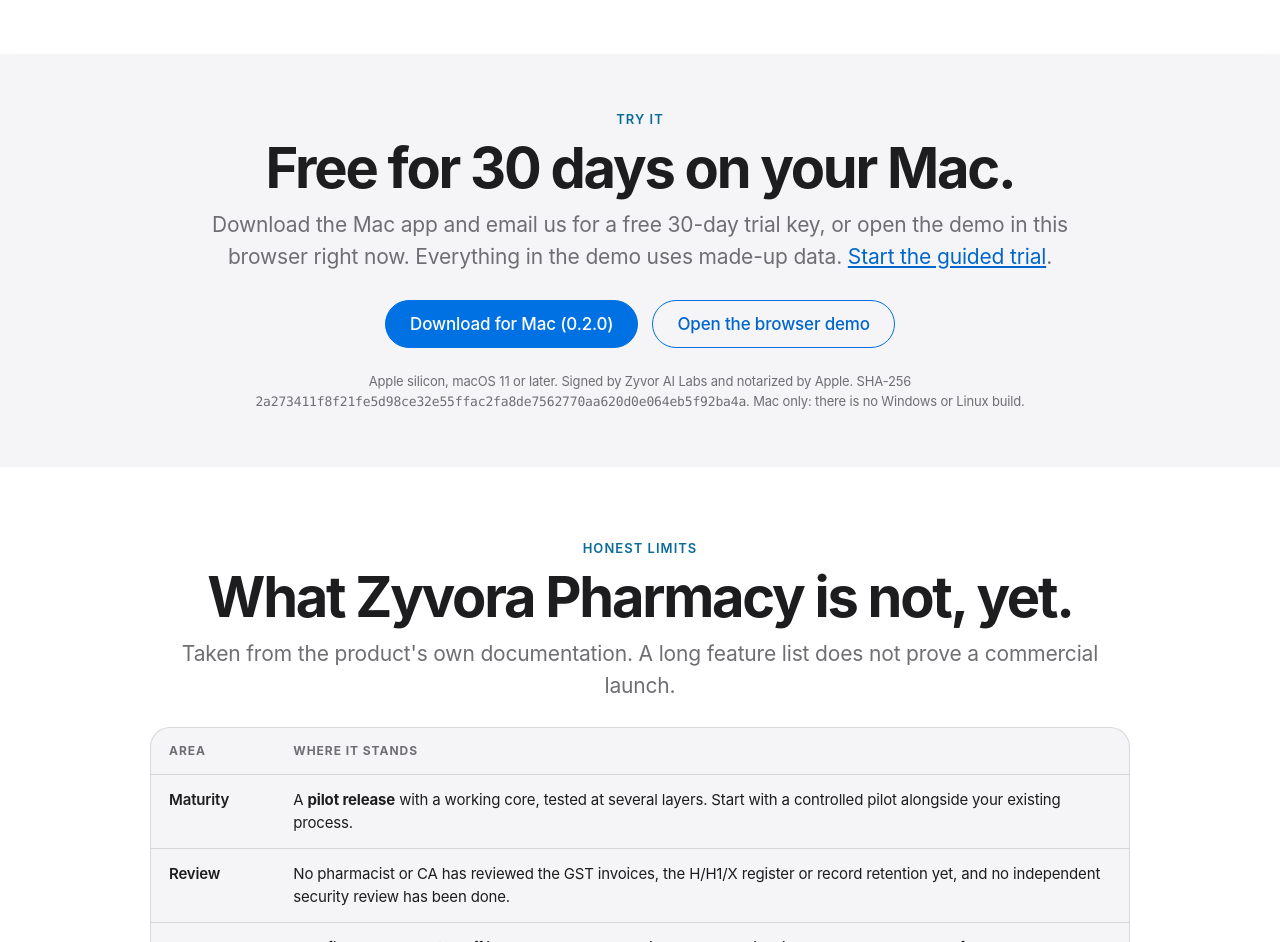
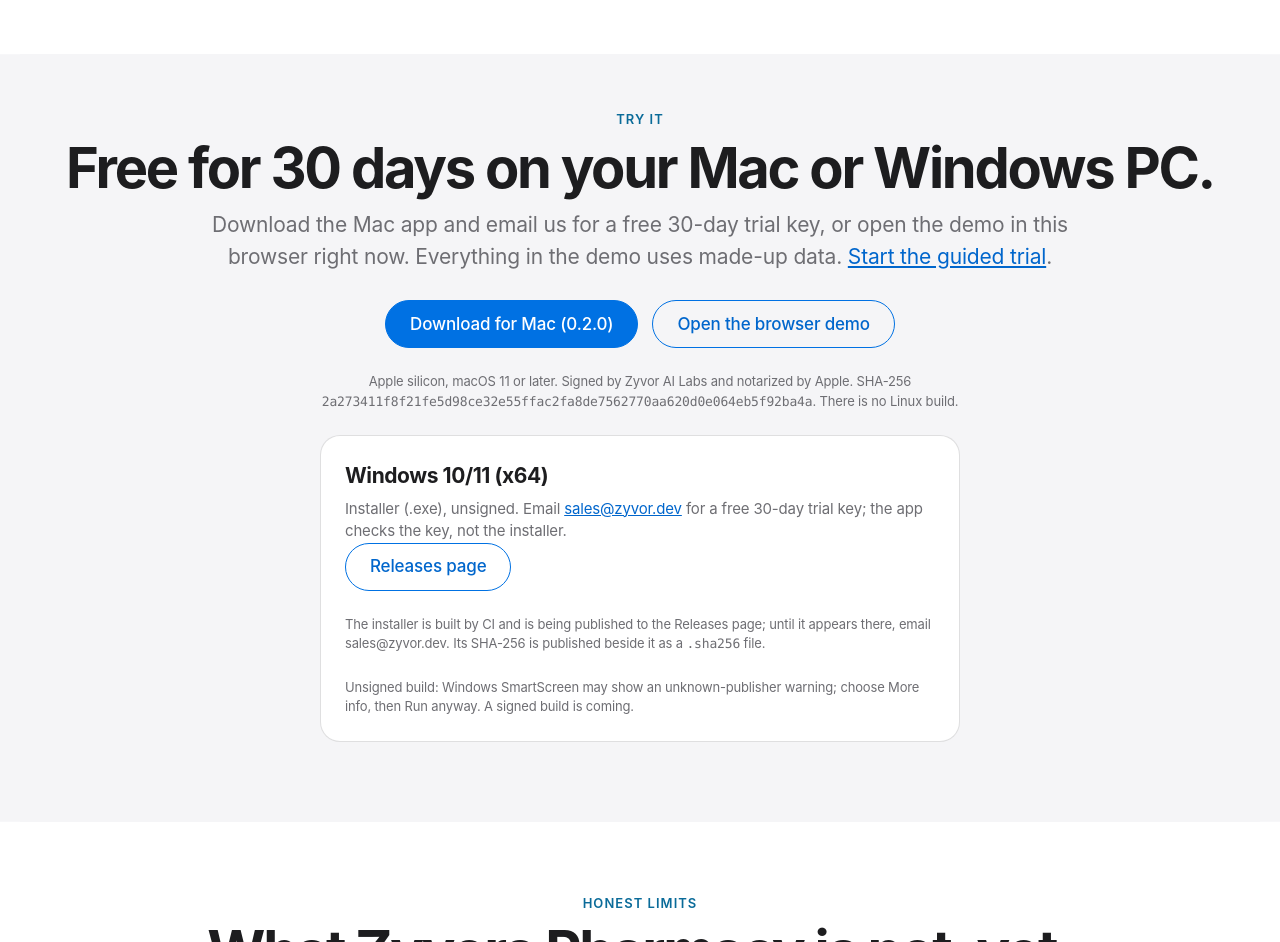
Before and after one commit to zyvorai/zyvor-pharma-site, a plain HTML site: page index.html in a window 1280 px wide. Shown: the part 5960-6902 px from the top of the page. Drawn offline with Linux system fonts and the light colour scheme.

Commit message:
Site: Windows download card, unsigned note, FAQ and JSON-LD
Co-Authored-By: Claude Sonnet 5.5 <noreply@anthropic.com>

```diff
--- a/index.html
+++ b/index.html
@@ -11,7 +11,7 @@
 <meta name="keywords" content="pharmacy software India, pharmacy billing, GST pharmacy, medical store software, Schedule H1 register, batch and expiry, UPI QR, pharmacy inventory, chain pharmacy, Tally export, GSTR-1, e-way bill">
 <meta property="og:image" content="https://zyvorai.github.io/zyvor-pharma-site/assets/og.png"><meta property="og:image:width" content="1200"><meta property="og:image:height" content="630"><meta property="og:image:alt" content="Zyvora Pharmacy: the pharmacy counter, done right">
 <meta name="twitter:card" content="summary_large_image"><meta name="twitter:image" content="https://zyvorai.github.io/zyvor-pharma-site/assets/og.png">
-<script type="application/ld+json">{"@context":"https://schema.org","@type":"SoftwareApplication","name":"Zyvora Pharmacy","applicationCategory":"BusinessApplication","operatingSystem":"macOS (Apple silicon)","description":"A pharmacy counter and stock system for India: GST, batches and expiry, Schedule H/H1/X, the controlled-drug register, purchasing and GST returns.","url":"https://zyvorai.github.io/zyvor-pharma-site/","publisher":{"@type":"Organization","name":"Zyvor AI Labs"}}</script>
+<script type="application/ld+json">{"@context":"https://schema.org","@type":"SoftwareApplication","name":"Zyvora Pharmacy","applicationCategory":"BusinessApplication","operatingSystem":"macOS (Apple silicon), Windows 10/11 (x64)","description":"A pharmacy counter and stock system for India: GST, batches and expiry, Schedule H/H1/X, the controlled-drug register, purchasing and GST returns.","url":"https://zyvorai.github.io/zyvor-pharma-site/","publisher":{"@type":"Organization","name":"Zyvor AI Labs"}}</script>
 <script src="theme.js"></script>
 <link rel="stylesheet" href="site.css">
 
@@ -85,9 +85,10 @@
 </section>
 
 <section class="tint try-band" id="install">
-  <div class="center"><p class="kicker">Try it</p><h2>Free for 30 days on your Mac.</h2><p class="sub">Download the Mac app and email us for a free 30-day trial key, or open the demo in this browser right now. Everything in the demo uses made-up data. <a href="try/">Start the guided trial</a>.</p></div>
+  <div class="center"><p class="kicker">Try it</p><h2>Free for 30 days on your Mac or Windows PC.</h2><p class="sub">Download the Mac app and email us for a free 30-day trial key, or open the demo in this browser right now. Everything in the demo uses made-up data. <a href="try/">Start the guided trial</a>.</p></div>
   <div class="cta"><a class="btn primary" href="https://github.com/zyvorai/zyvor-pharma-site/releases/download/v0.2.0/Zyvora-Pharmacy-0.2.0.dmg">Download for Mac (0.2.0)</a><a class="btn" href="demo/">Open the browser demo</a></div>
-  <p class="small center">Apple silicon, macOS 11 or later. Signed by Zyvor AI Labs and notarized by Apple. SHA-256 <code>2a273411f8f21fe5d98ce32e55ffac2fa8de7562770aa620d0e064eb5f92ba4a</code>. Mac only: there is no Windows or Linux build.</p>
+  <p class="small center">Apple silicon, macOS 11 or later. Signed by Zyvor AI Labs and notarized by Apple. SHA-256 <code>2a273411f8f21fe5d98ce32e55ffac2fa8de7562770aa620d0e064eb5f92ba4a</code>. There is no Linux build.</p>
+  <div class="center"><div class="card rv" style="max-width:640px;margin:1.5rem auto;text-align:left"><h3>Windows 10/11 (x64)</h3><p>Installer (.exe), unsigned. Email <a href="mailto:sales@zyvor.dev?subject=Zyvora%20Pharmacy%20Windows%2030-day%20trial%20key">sales@zyvor.dev</a> for a free 30-day trial key; the app checks the key, not the installer.</p><p><a class="btn" href="https://github.com/zyvorai/zyvor-pharma-site/releases">Releases page</a></p><p class="small">The installer is built by CI and is being published to the Releases page; until it appears there, email sales@zyvor.dev. Its SHA-256 is published beside it as a <code>.sha256</code> file.</p><p class="small">Unsigned build: Windows SmartScreen may show an unknown-publisher warning; choose More info, then Run anyway. A signed build is coming.</p></div></div>
 </section>
 
 <section id="honest">
```
Also changed, not shown: try/index.html (+2 -2 lines), 1 other file.
